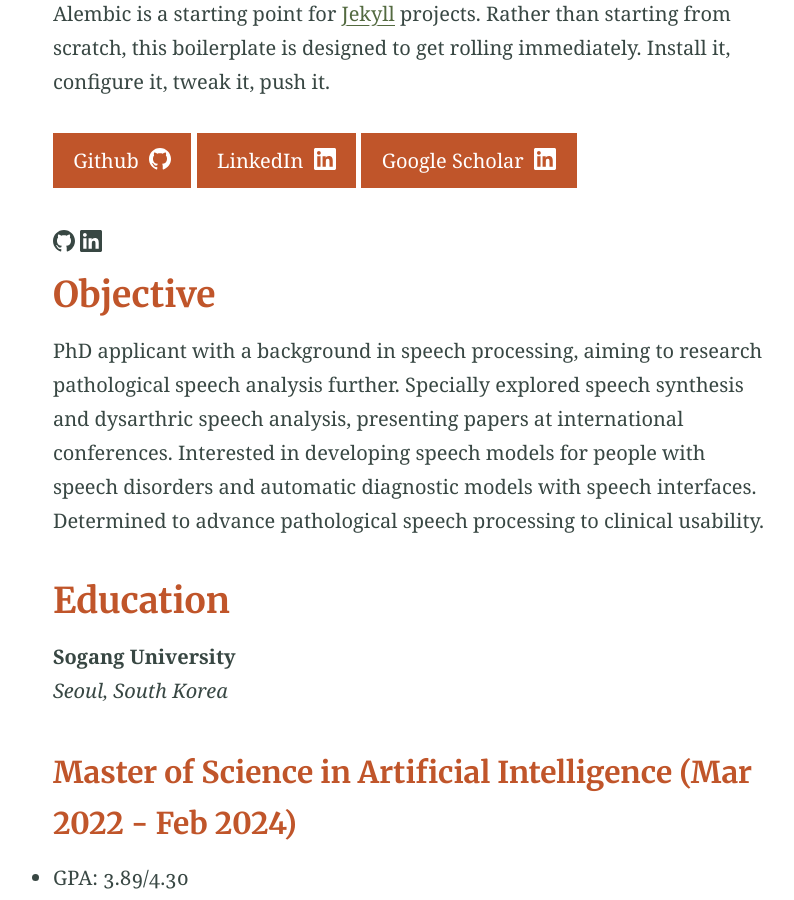
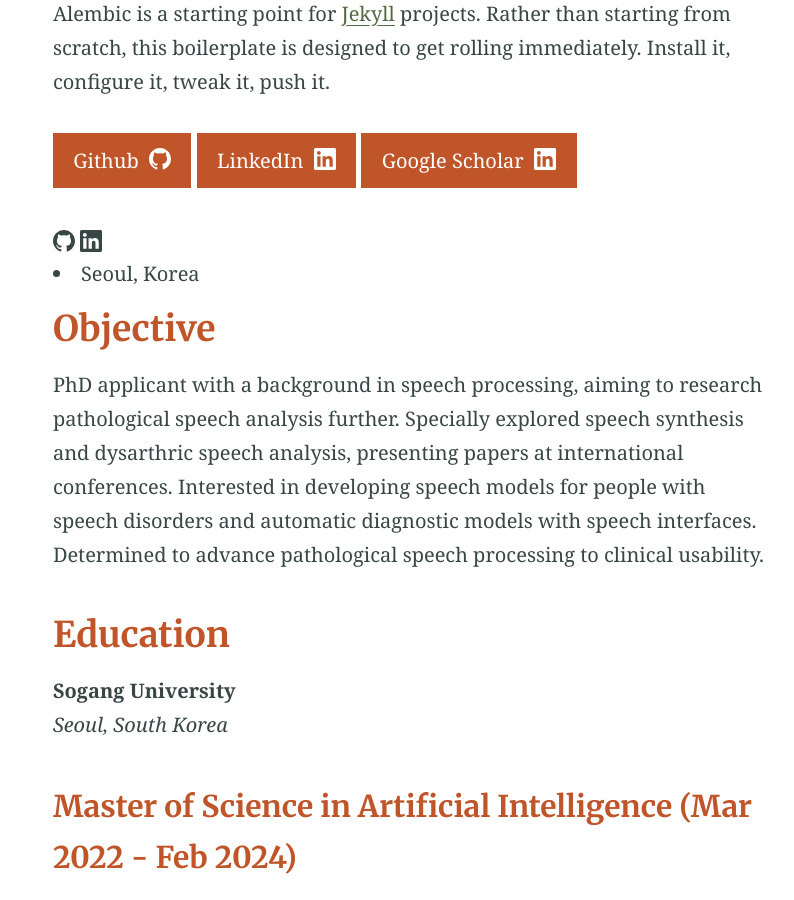
Before and after one commit to lakahaga/yerin-choi, a Jekyll site: the page built from index.md, in a window 1280 px wide and 900 px high, scrolled down 515 px. Shown: the whole window, without its empty margins (230-1024 px from the left). Built offline with Jekyll 4.4.1, drawn with Linux system fonts in a browser that asks for light colours.

Commit message:
Update index.md

```diff
--- a/index.md
+++ b/index.md
@@ -11,6 +11,7 @@ Alembic is a starting point for [Jekyll](https://jekyllrb.com/) projects. Rather
 {% include button.html text="Github" icon="github" link="https://github.com/lakahaga" %} {% include button.html text="LinkedIn" icon="linkedin" link="www.linkedin.com/in/yerin-choi-a30a4522a"%} {% include button.html text="Google Scholar" icon="linkedin" link="www.linkedin.com/in/yerin-choi-a30a4522a"%}
 {% include icon.html id="github" link="https://github.com/lakahaga" %} {% include icon.html id="linkedin" link="www.linkedin.com/in/yerin-choi-a30a4522a" %}
 
+<li><i class="fa fa-fw fa-map-marker" aria-hidden="true"></i> Seoul, Korea</li>
 
 ## Objective
 
```
